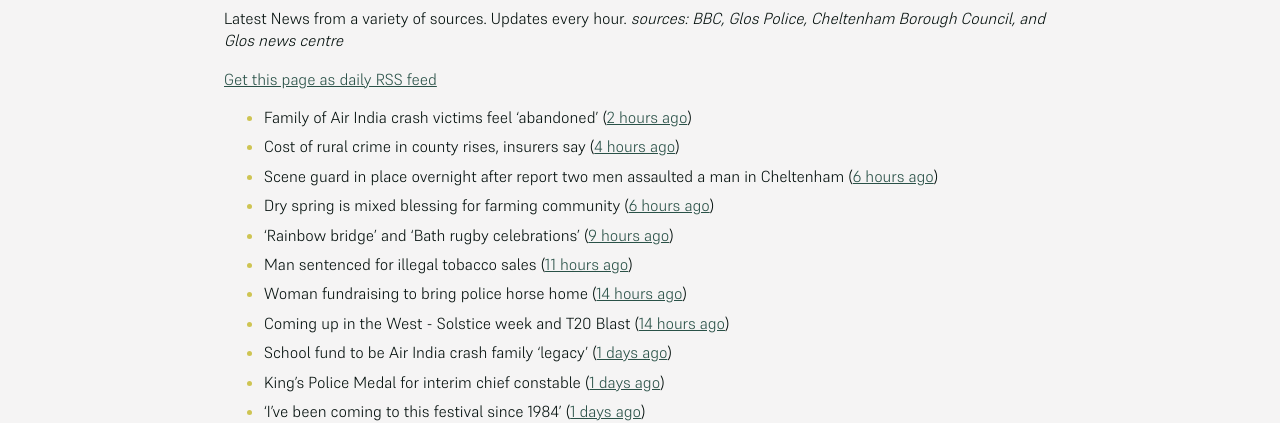
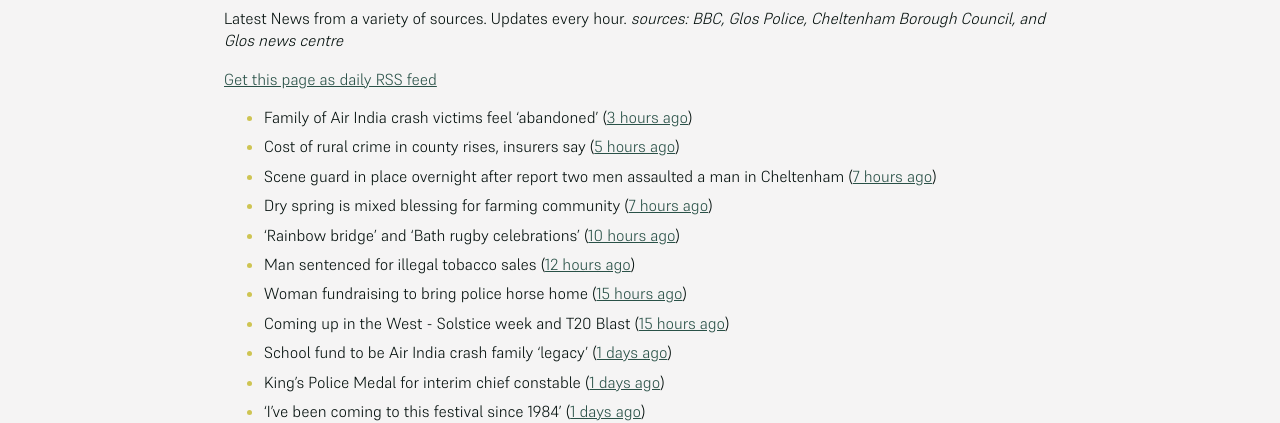
Before and after one commit to mat-0/cheltenham-open-data, a Jekyll site: the page built from _pages/news.md, in a window 1280 px wide. Shown: the part 266-689 px from the top of the page. Built offline with Jekyll 4.4.1, drawn with Linux system fonts in a browser that asks for light colours.

Commit message:
Updated 2025-06-16 20:57:56

```diff
--- a/_pages/news.md
+++ b/_pages/news.md
@@ -12,14 +12,14 @@ _sources: BBC, Glos Police, Cheltenham Borough Council, and Glos news centre_
 [Get this page as daily RSS feed](/daily.rss)
 
 <!-- news_marker starts -->
-- Family of Air India crash victims feel 'abandoned' ([2 hours ago](https://www.bbc.com/news/articles/c5y0lwreg9qo))
-- Cost of rural crime in county rises, insurers say ([4 hours ago](https://www.bbc.com/news/articles/cje7e8lqvj0o))
-- Scene guard in place overnight after report two men assaulted a man in Cheltenham ([6 hours ago](https://gloucesternewscentre.co.uk/scene-guard-in-place-overnight-after-report-two-men-assaulted-a-man-in-cheltenham/))
-- Dry spring is mixed blessing for farming community ([6 hours ago](https://www.bbc.com/news/articles/c8d1vglgj9zo))
-- 'Rainbow bridge' and 'Bath rugby celebrations' ([9 hours ago](https://www.bbc.com/news/articles/cx2e29jqllgo))
-- Man sentenced for illegal tobacco sales ([11 hours ago](https://gloucesternewscentre.co.uk/man-sentenced-for-illegal-tobacco-sales/))
-- Woman fundraising to bring police horse home ([14 hours ago](https://www.bbc.com/news/articles/c1ld0n474llo))
-- Coming up in the West - Solstice week and T20 Blast ([14 hours ago](https://www.bbc.com/news/articles/c4g3nze858lo))
+- Family of Air India crash victims feel 'abandoned' ([3 hours ago](https://www.bbc.com/news/articles/c5y0lwreg9qo))
+- Cost of rural crime in county rises, insurers say ([5 hours ago](https://www.bbc.com/news/articles/cje7e8lqvj0o))
+- Scene guard in place overnight after report two men assaulted a man in Cheltenham ([7 hours ago](https://gloucesternewscentre.co.uk/scene-guard-in-place-overnight-after-report-two-men-assaulted-a-man-in-cheltenham/))
+- Dry spring is mixed blessing for farming community ([7 hours ago](https://www.bbc.com/news/articles/c8d1vglgj9zo))
+- 'Rainbow bridge' and 'Bath rugby celebrations' ([10 hours ago](https://www.bbc.com/news/articles/cx2e29jqllgo))
+- Man sentenced for illegal tobacco sales ([12 hours ago](https://gloucesternewscentre.co.uk/man-sentenced-for-illegal-tobacco-sales/))
+- Woman fundraising to bring police horse home ([15 hours ago](https://www.bbc.com/news/articles/c1ld0n474llo))
+- Coming up in the West - Solstice week and T20 Blast ([15 hours ago](https://www.bbc.com/news/articles/c4g3nze858lo))
 - School fund to be Air India crash family 'legacy' ([1 days ago](https://www.bbc.com/news/articles/c5y5ygl2g31o))
 - King's Police Medal for interim chief constable ([1 days ago](https://www.bbc.com/news/articles/c39x9jz8ez1o))
 - 'I've been coming to this festival since 1984' ([1 days ago](https://www.bbc.com/news/articles/clyny53kdg4o))
```
Also changed, not shown: _data/flood.json (+5 -27 lines), _pages/fix-my-street.md (+2 -2 lines), index.md (+5 -5 lines).
